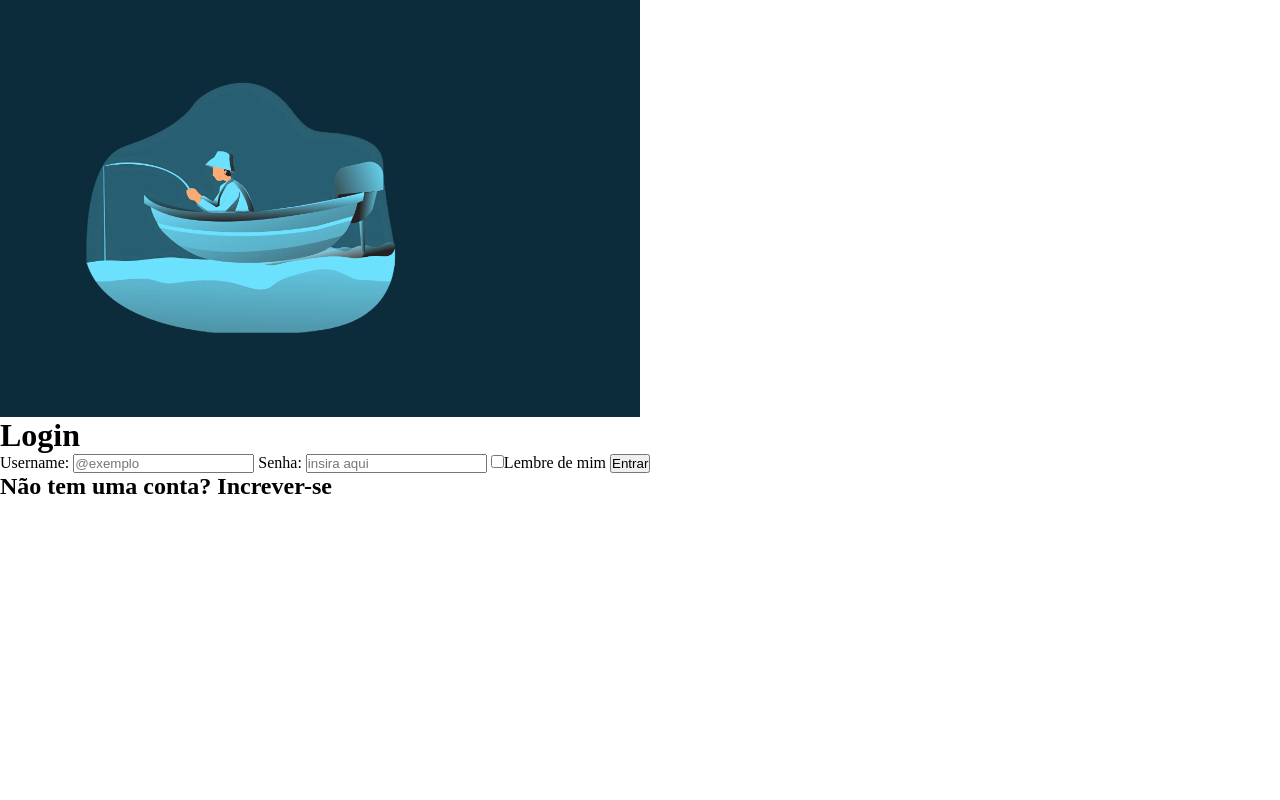
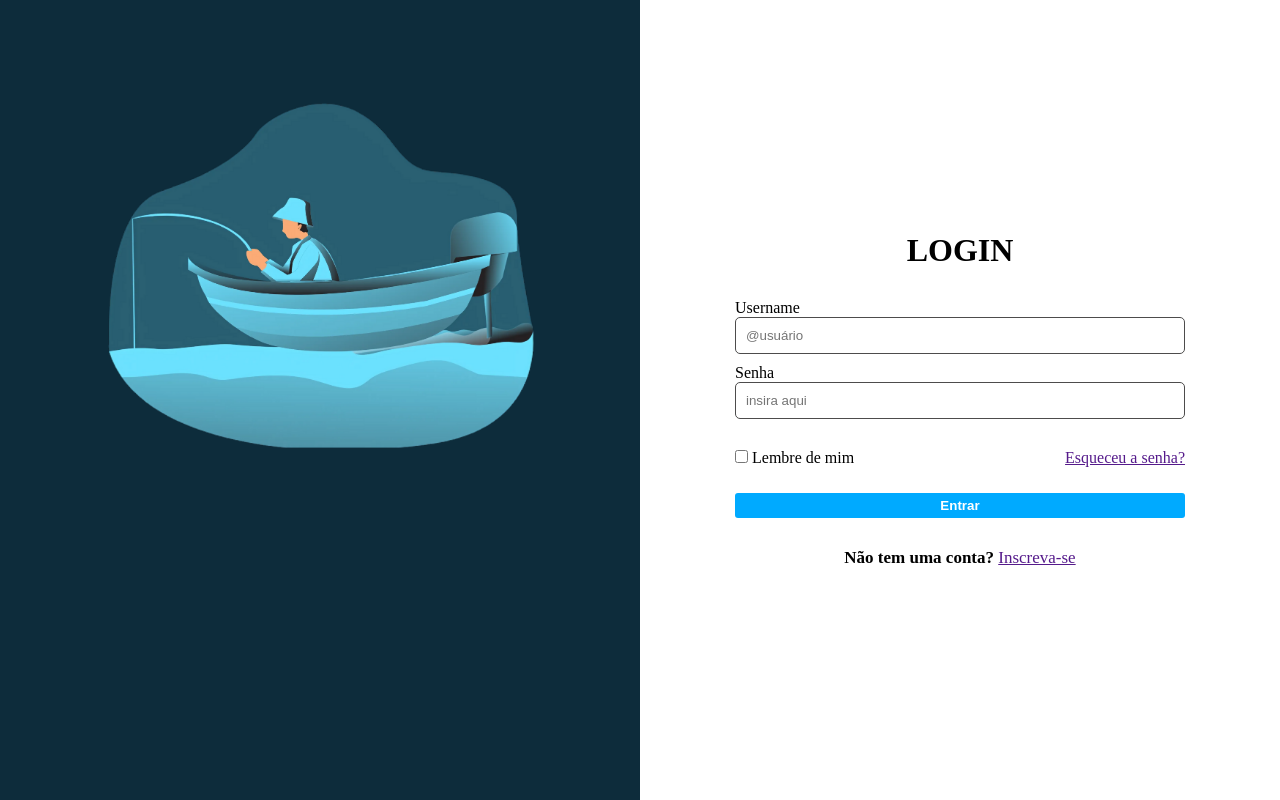
Before and after one commit to izathomaz/exercicio_formulario, a plain HTML site: page index.html in a window 1280 px wide. Drawn offline with Linux system fonts and the light colour scheme.

Commit message:
Exercício Formulário1

```diff
--- a/css/style.css
+++ b/css/style.css
@@ -4,17 +4,80 @@
     box-sizing: border-box;
 }
 
-body {}
+body {
+    display: flex;
+    justify-content: center;
+    align-items: center;
+    height: 100dvh;
+
+}
 
 .metade {
+    width: 50vw;
+    height: 100dvh;
     background-color: #0D2C3B;
-    width: 50%;
+
+    img {
+        width: 100%;
+        padding: 100px;
+    }
+}
+
+
+.form {
+    width: 50vw;
+    display: flex;
+    justify-content: center;
+    align-items: center;
+
+
+    form {
+        display: flex;
+        flex-direction: column;
+        width: 450px;
+
+        a {
+            font-weight: 400;
+        }
+    }
+
+    h3 {
+        text-align: center;
+        text-align: center;
+        font-size: 2rem;
+        margin-block: 30px;
+    }
+
+
+    input {
+        padding: 10px;
+        margin-bottom: 10px;
+        border: 1px #4d4c4c solid;
+        border-radius: 5px;
+    }
+
+    .senha {
+        display: flex;
+        margin-block: 20px;
+        justify-content: space-between;
+
+    }
+
+    button {
+        background-color: #00AAFF;
+        color: #ffff;
+        font-weight: 780;
+        width: 100%;
+        border: none;
+        border-radius: 3px;
+        padding: 5px;
+    }
+
+    h1 {
+        font-size: 17px;
+        text-align: center;
+        margin-block: 30px;
+    }
+
 
 }
-.imagem {
-    margin: 80px;
-    width: 50%;
-}
-.form{
-
-}
--- a/index.html
+++ b/index.html
@@ -11,20 +11,28 @@
 
 <body>
     <div class="metade">
-        <img class="imagem"src="img/Design sem nome (12).png" alt="">
+        <img src="img/Design sem nome (12).png" alt="">
     </div>
     <div class="form">
         <form action="">
 
-            <h1>Login</h1>
-            <label for="Username">Username:</label>
-            <input type="username" name="Username" id="Username" placeholder="@exemplo" required>
-            <label for="password">Senha:</label>
+            <h3>LOGIN</h3>
+            <label for="Username">Username</label>
+            <input type="username" name="Username" placeholder="@usuário" required>
+
+            <label for="password">Senha</label>
             <input type="password" name="senha" id="senha" placeholder="insira aqui" required>
-            <input type="checkbox" name="" id="">Lembre de mim
-            <a href=""></a>
+
+            <div class="senha">
+                <div class="marca">
+
+                    <input type="checkbox" name=""> Lembre de mim
+                </div>
+                <a href="">Esqueceu a senha?</a>
+            </div>
             <button type="submit">Entrar</button>
-            <h2>Não tem uma conta? <span class="azul"><a href=""></a> Increver-se</span></h2>
+
+            <h1>Não tem uma conta? <a href="">Inscreva-se</a></h1>
         </form>
     </div>
     <script src="js/script.js"></script>
```
